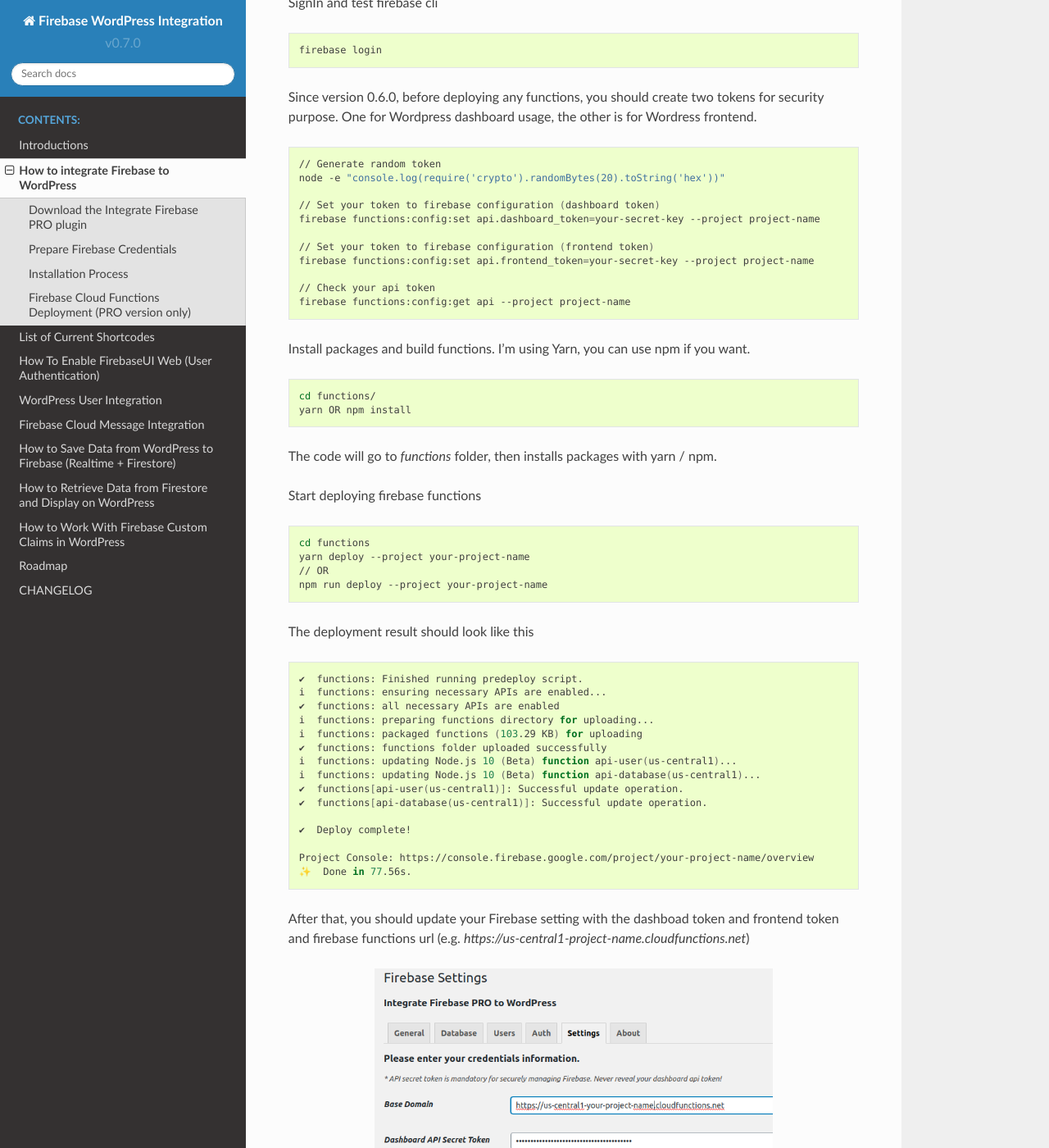
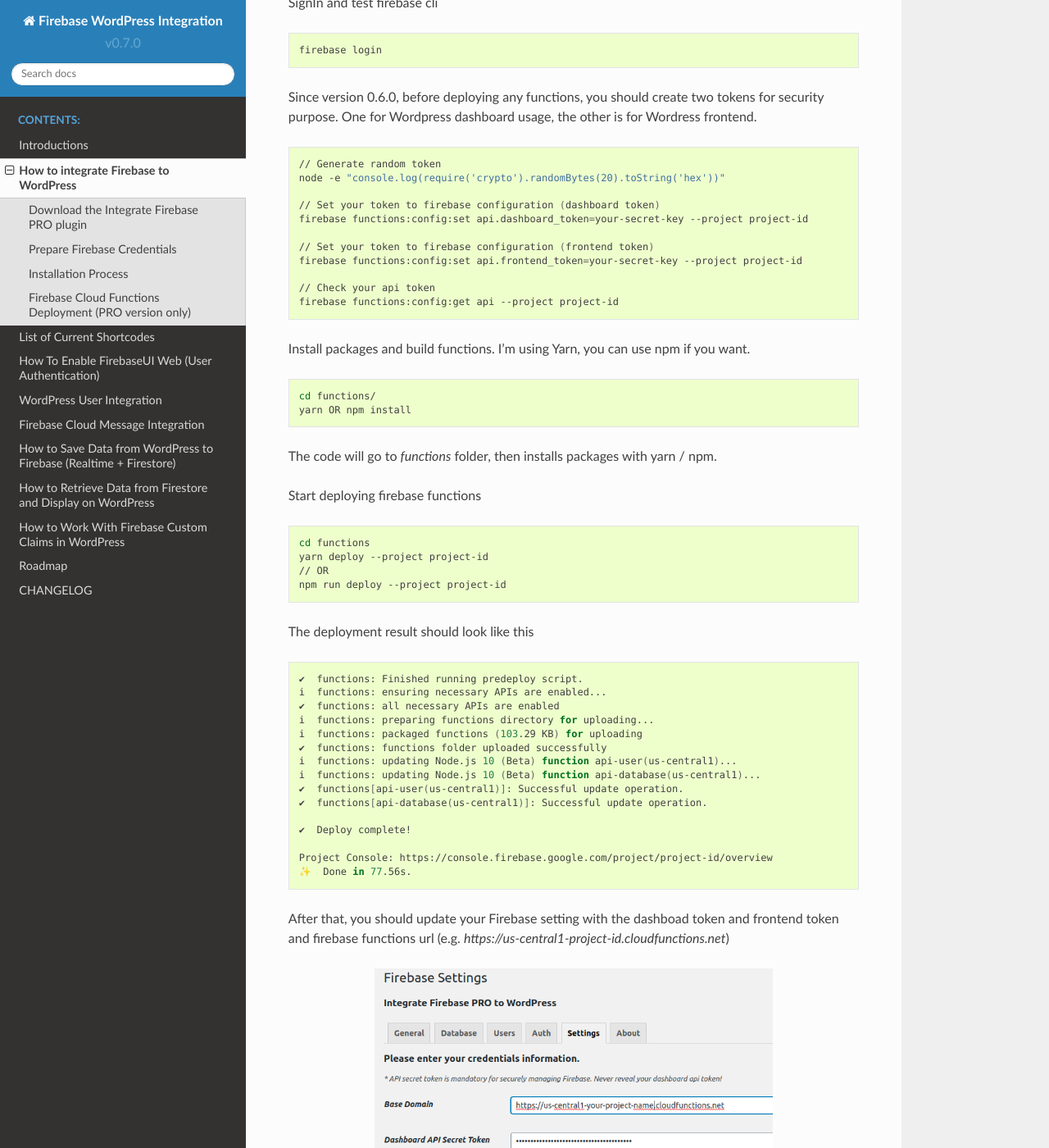
Before and after one commit to dalenguyen/firebase-wordpress-docs, a Sphinx documentation site: the page built from docs/firebase-wordpress-integration.rst, in a window 1280 px wide and 1400 px high, scrolled down 2999 px. Shown: the whole window at 82% size. Built offline with Sphinx 7.4.7 and the Read the Docs theme 2.0.0, drawn with Linux system fonts in a browser that asks for light colours.

Commit message:
feat(docs): changed project name to project id

```diff
--- a/docs/firebase-wordpress-integration.rst
+++ b/docs/firebase-wordpress-integration.rst
@@ -80,13 +80,13 @@
     node -e "console.log(require('crypto').randomBytes(20).toString('hex'))"
 
     // Set your token to firebase configuration (dashboard token)
-    firebase functions:config:set api.dashboard_token=your-secret-key --project project-name
+    firebase functions:config:set api.dashboard_token=your-secret-key --project project-id
 
     // Set your token to firebase configuration (frontend token)
-    firebase functions:config:set api.frontend_token=your-secret-key --project project-name
+    firebase functions:config:set api.frontend_token=your-secret-key --project project-id
 
     // Check your api token
-    firebase functions:config:get api --project project-name
+    firebase functions:config:get api --project project-id
 
 Install packages and build functions. I'm using Yarn, you can use npm if you want.
 
@@ -102,9 +102,9 @@
 .. code-block:: bash
 
     cd functions
-    yarn deploy --project your-project-name
+    yarn deploy --project project-id
     // OR
-    npm run deploy --project your-project-name
+    npm run deploy --project project-id
 
 The deployment result should look like this
 
@@ -123,10 +123,10 @@
 
     ✔  Deploy complete!
 
-    Project Console: https://console.firebase.google.com/project/your-project-name/overview
+    Project Console: https://console.firebase.google.com/project/project-id/overview
     ✨  Done in 77.56s.
 
-After that, you should update your Firebase setting with the dashboad token and frontend token and firebase functions url (e.g. *https://us-central1-project-name.cloudfunctions.net*)
+After that, you should update your Firebase setting with the dashboad token and frontend token and firebase functions url (e.g. *https://us-central1-project-id.cloudfunctions.net*)
 
 .. figure:: images/firebase-setting.png
     :scale: 70%
```
